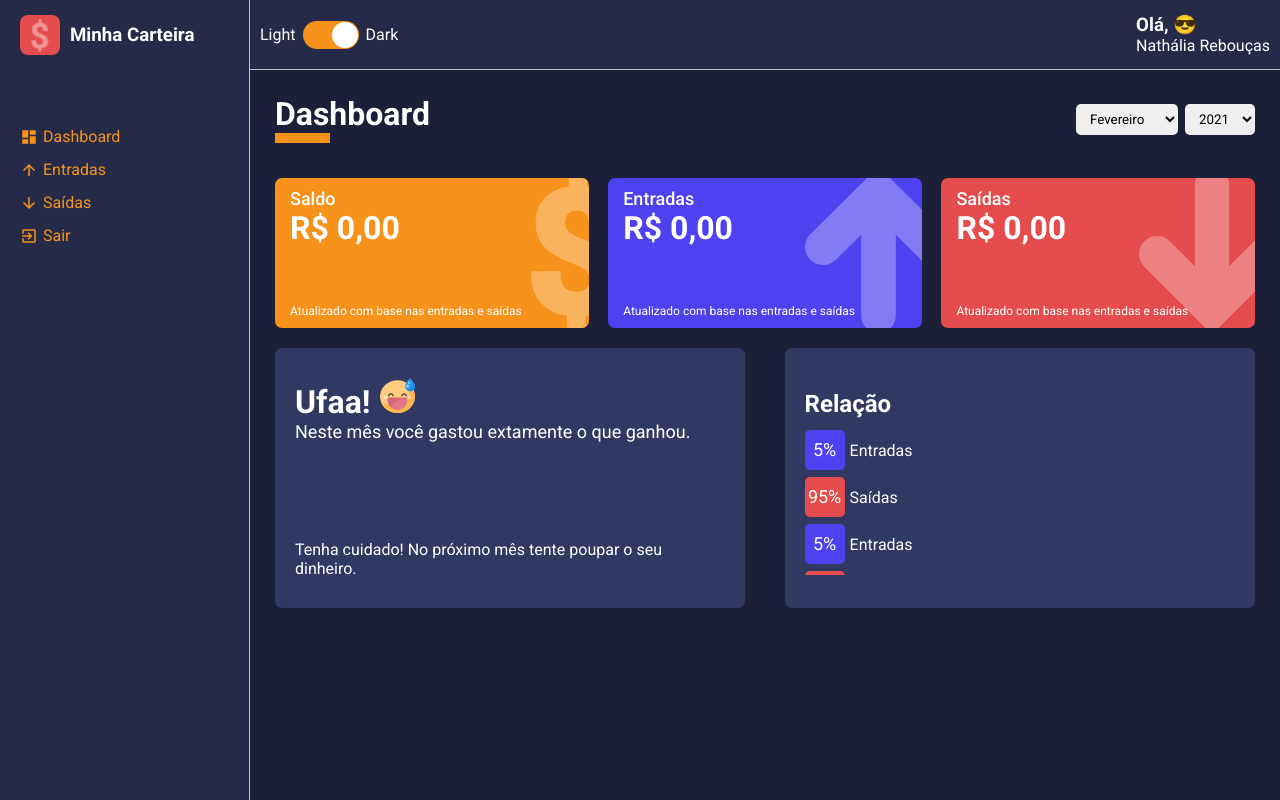
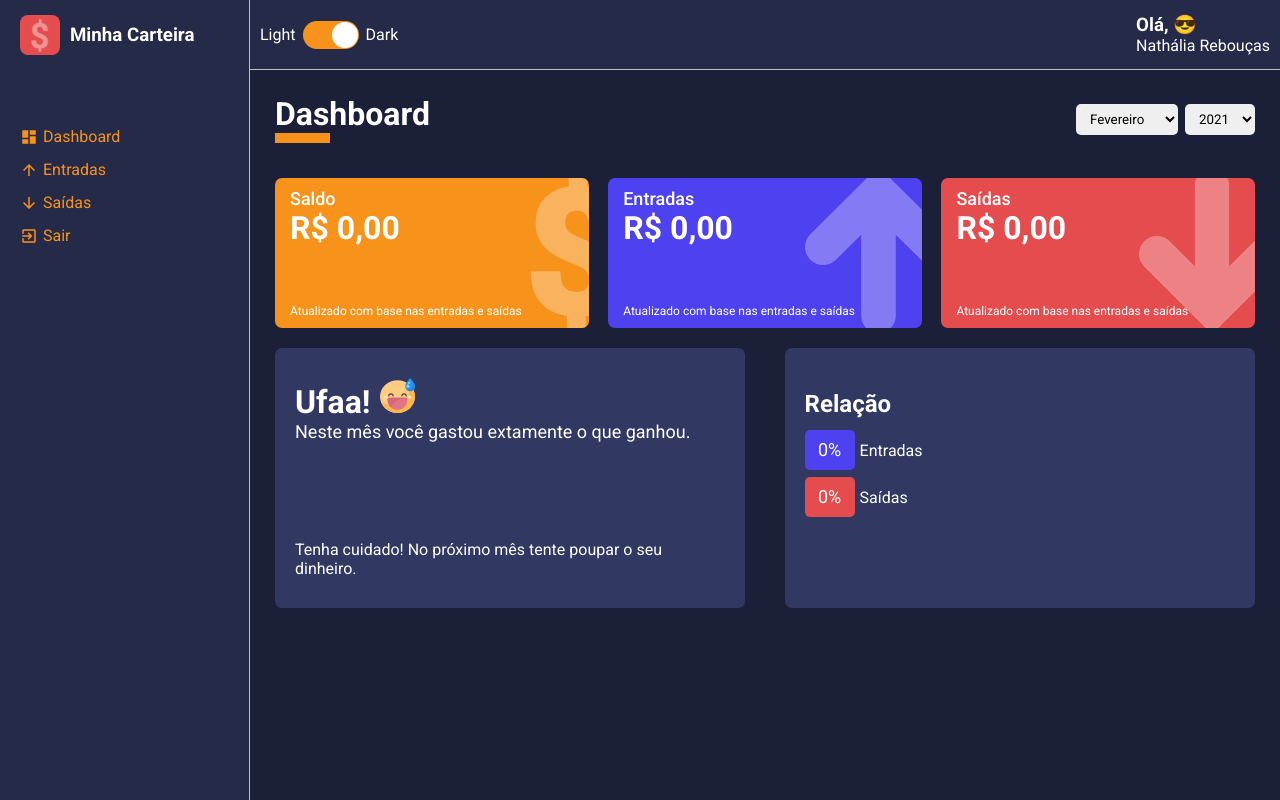
Before and after one commit to nathaliareboucas/minha-carteira, a React (Create React App) app: page /dashboard in a window 1280 px wide. Built offline with nearby package versions, Linux system fonts and the light colour scheme.

Commit message:
carregando o gráfico de pizza com dados

```diff
--- a/src/components/PieChart/index.tsx
+++ /dev/null
@@ -1,59 +0,0 @@
-import React from 'react';
-// import {PieChart , Pie, Cell, ResponsiveContainer} from 'recharts';
-
-import {Container, SideLeft, LegendContainer, Legend, SideRight} from './styles';
-
-const PieChart: React.FC = () => (
-  <Container>
-    <SideLeft>
-      <h2>Relação</h2>
-      <LegendContainer>
-        <Legend color="#4E41F0">
-          <div>5%</div>
-          <span>Entradas</span>
-        </Legend>
-
-        <Legend color="#E44C4E">
-          <div>95%</div>
-          <span>Saídas</span>
-        </Legend>
-
-        <Legend color="#4E41F0">
-          <div>5%</div>
-          <span>Entradas</span>
-        </Legend>
-
-        <Legend color="#E44C4E">
-          <div>95%</div>
-          <span>Saídas</span>
-        </Legend>
-
-        <Legend color="#4E41F0">
-          <div>5%</div>
-          <span>Entradas</span>
-        </Legend>
-
-        <Legend color="#E44C4E">
-          <div>95%</div>
-          <span>Saídas</span>
-        </Legend>
-
-        <Legend color="#4E41F0">
-          <div>5%</div>
-          <span>Entradas</span>
-        </Legend>
-
-        <Legend color="#E44C4E">
-          <div>95%</div>
-          <span>Saídas</span>
-        </Legend>
-      </LegendContainer>
-    </SideLeft>
-
-    <SideRight>
-
-    </SideRight>
-  </Container>
-);
-
-export default PieChart;
--- /dev/null
+++ b/src/components/PieChartBox/index.tsx
@@ -0,0 +1,47 @@
+import React from 'react';
+import {PieChart , Pie, Cell, ResponsiveContainer} from 'recharts';
+
+import {Container, SideLeft, LegendContainer, Legend, SideRight} from './styles';
+
+interface IPieChartBoxProps {
+  data: {
+    name: string;
+    value: number;
+    percent: number;
+    color: string;
+  }[];
+}
+
+const PieChartBox: React.FC<IPieChartBoxProps> = ({data}) => (
+  <Container>
+    <SideLeft>
+      <h2>Relação</h2>
+      <LegendContainer>
+        {
+          data.map((indicator) => (
+            <Legend key={indicator.name} color={indicator.color}>
+              <div>{`${indicator.percent}%`}</div>
+              <span>{indicator.name}</span>
+            </Legend>
+          ))
+        }
+      </LegendContainer>
+    </SideLeft>
+
+    <SideRight>
+      <ResponsiveContainer>
+        <PieChart>
+          <Pie data={data} dataKey="percent">
+            {
+              data.map(indicator => (
+                <Cell key={indicator.name} fill={indicator.color}/>
+              ))
+            }
+          </Pie>
+        </PieChart>
+      </ResponsiveContainer>
+    </SideRight>
+  </Container>
+);
+
+export default PieChartBox;
--- a/src/components/PieChart/styles.ts
+++ b/src/components/PieChartBox/styles.ts
@@ -51,7 +51,7 @@
 
   > div {
     background-color: ${props => props.color};
-    width: 40px;
+    width: 50px;
     height: 40px;
     border-radius: 5px;
 
@@ -65,4 +65,8 @@
   }
 `;
 
-export const SideRight = styled.main``;
+export const SideRight = styled.main`
+  display: flex;
+  flex: 1;
+  justify-content: center;
+`;
--- a/src/pages/Dashboard/index.tsx
+++ b/src/pages/Dashboard/index.tsx
@@ -5,7 +5,7 @@
 import SelectInput from '../../components/SelectInput';
 import WalletBox from '../../components/WalletBox';
 import MessageBox from '../../components/MessageBox';
-import PieChart from '../../components/PieChart';
+import PieChartBox from '../../components/PieChartBox';
 
 import expenses from '../../repositories/expenses';
 import gains from '../../repositories/gains';
@@ -116,6 +116,30 @@
     }
   }, [totalBalance]);
 
+  const relationExpensesVersusGains = useMemo(() => {
+    const total = totalGains + totalExpenses;
+    const percentGains = total === 0 ? 0 : (totalGains / total) * 100;
+    const percentExpenses = total === 0 ? 0 : (totalExpenses / total) * 100;
+
+    const data = [
+      {
+        name: 'Entradas',
+        value: totalGains,
+        percent: Number(percentGains.toFixed(1)),
+        color: '#4E41F0'
+      },
+      {
+        name: 'Saídas',
+        value: totalExpenses,
+        percent: Number(percentExpenses.toFixed(1)),
+        color: '#E44C4E'
+      }
+    ];
+
+    return data;
+
+  }, [totalGains, totalExpenses]);
+
   const handleMonthSelected = (month: string) => {
     try {
       const parseMonth = Number(month);
@@ -181,7 +205,7 @@
           icon={message.icon}
         />
 
-        <PieChart/>
+        <PieChartBox data={relationExpensesVersusGains}/>
       </Content>
     </Container>
   );
```
Also changed, not shown: 1 other file (tests, documents, lock files or other folders).
